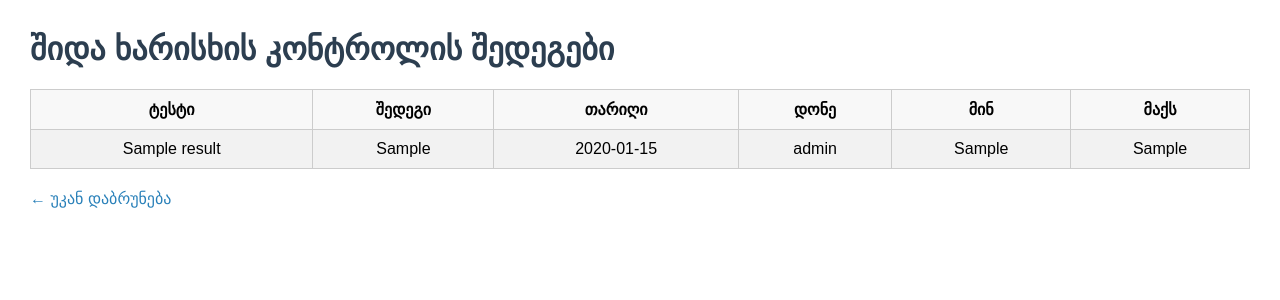
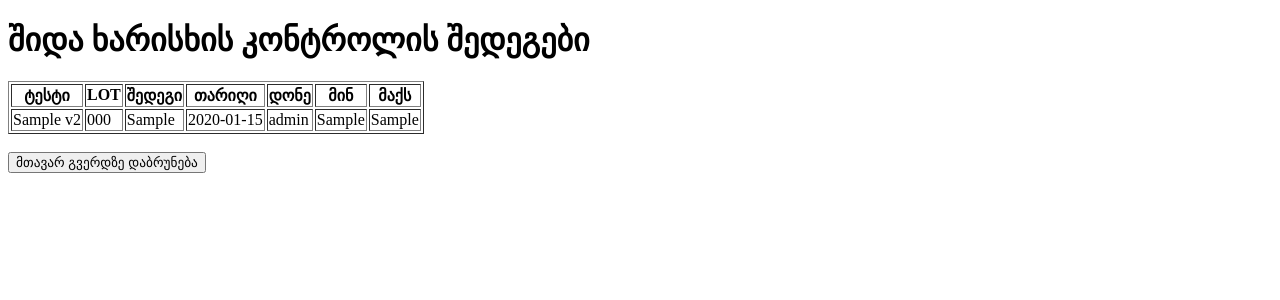
Before and after one commit to Mariammushku/lis-flask, a Flask app: page /results in a window 1280 px wide. Shown: the top 300 px of the page. Run offline with Flask 3, Linux system fonts and the light colour scheme; tables that the repository leaves empty hold one stand-in row (values such as "Sample post").

Commit message:
Changed table name and added lot_number field

```diff
--- a/app.py
+++ b/app.py
@@ -12,14 +12,16 @@ db = SQLAlchemy(app)
 
 # მოდელი
 class TestResult(db.Model):
+    __tablename__ = 'test_result_v2'  # ახალი ცხრილის სახელი
+
     id = db.Column(db.Integer, primary_key=True)
-    test_name = db.Column(db.String(100), nullable=False)
-    result = db.Column(db.String(100), nullable=False)
-    date = db.Column(db.String(20), nullable=False)
-    level = db.Column(db.String(20), nullable=False)
-    min = db.Column(db.String(20), nullable=False)
-    max = db.Column(db.String(20), nullable=False)
-    lot_number = db.Column(db.String(50), nullable=False)
+    test_name = db.Column(db.String(100))
+    result = db.Column(db.String(100))
+    date = db.Column(db.String(20))
+    level = db.Column(db.String(20))
+    min = db.Column(db.String(20))
+    max = db.Column(db.String(20))
+    lot_number = db.Column(db.String(50))  # ახალი ველი
 
 # მთავარი გვერდი
 @app.route('/', methods=['GET', 'POST'])
--- a/templates/form.html
+++ b/templates/form.html
@@ -27,6 +27,9 @@
             <option value="ALK">ტუტე ფოსფატაზა ALK</option>
             <option value="Mg">მაგნიუმი Mg</option>
         </select><br><br>
+
+        <label>LOT Number:</label><br>
+        <input type="text" name="lot_number"><br><br>
 
         <label>შედეგი:</label><br>
         <input type="text" name="result"><br><br>
--- a/templates/results.html
+++ b/templates/results.html
@@ -3,44 +3,13 @@
 <head>
     <meta charset="UTF-8">
     <title>შედეგების სია</title>
-    <style>
-        body {
-            font-family: Arial, sans-serif;
-            margin: 30px;
-        }
-        h1 {
-            color: #2c3e50;
-        }
-        table {
-            width: 100%;
-            border-collapse: collapse;
-            margin-top: 20px;
-        }
-        th, td {
-            border: 1px solid #ccc;
-            padding: 10px;
-            text-align: center;
-        }
-        th {
-            background-color: #f8f8f8;
-        }
-        tr:nth-child(even) {
-            background-color: #f2f2f2;
-        }
-        a {
-            display: inline-block;
-            margin-top: 20px;
-            text-decoration: none;
-            color: #2980b9;
-        }
-    </style>
 </head>
 <body>
     <h1>შიდა ხარისხის კონტროლის შედეგები</h1>
-
-    <table>
+    <table border="1">
         <tr>
             <th>ტესტი</th>
+            <th>LOT</th>
             <th>შედეგი</th>
             <th>თარიღი</th>
             <th>დონე</th>
@@ -50,6 +19,7 @@
         {% for r in results %}
         <tr>
             <td>{{ r.test_name }}</td>
+            <td>{{ r.lot_number }}</td>
             <td>{{ r.result }}</td>
             <td>{{ r.date }}</td>
             <td>{{ r.level }}</td>
@@ -58,7 +28,7 @@
         </tr>
         {% endfor %}
     </table>
-
-    <a href="/">← უკან დაბრუნება</a>
+    <br>
+    <a href="/"><button>მთავარ გვერდზე დაბრუნება</button></a>
 </body>
 </html>
```
